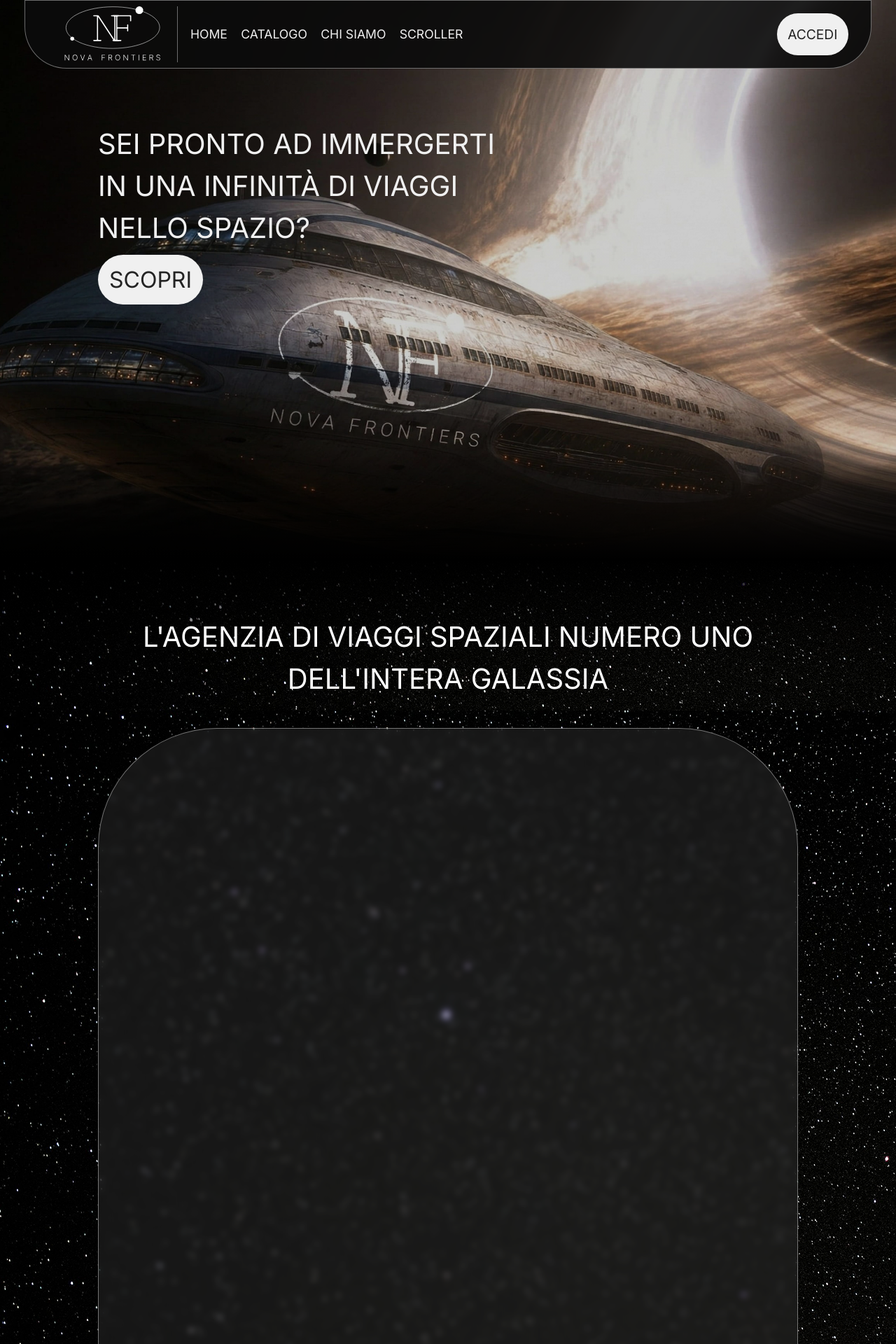
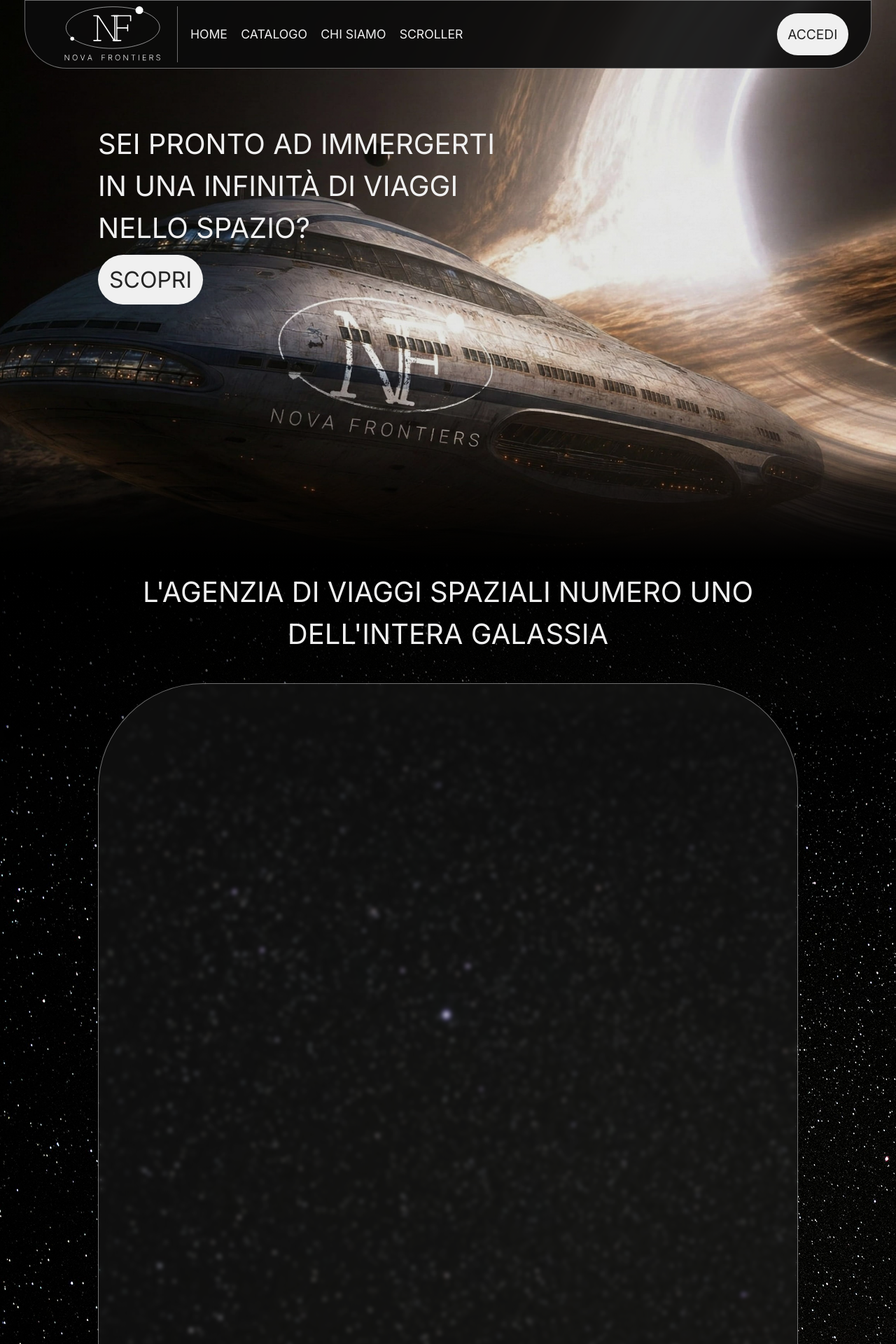
Before and after one commit to Chris-Libra-Unipd/ProgettoTecWeb, a PHP site: page / in a window 1280 px wide. Shown: the top 1920 px of the page at 70% size. Run offline with PHP 8.4, Linux system fonts and the light colour scheme.

Commit message:
piccole modifiche

```diff
--- a/css/style.css
+++ b/css/style.css
@@ -13,7 +13,7 @@
     --txt-error-messages: #DF1818;
     --bgButton-color-not-pure-white: #F0F0F0;
     --header-bg-color: rgba(12, 12, 12, 0.9);
-    --generic-liquid-glass-bg-coor: rgba(71, 71, 71, 0.3);
+    --generic-liquid-glass-bg-coor: rgba(71, 71, 71, 0.2);
     --border-liquid-glass: rgba(255, 255, 255, 0.4);
 }
 
@@ -43,12 +43,13 @@ body {
 .generic-liquid-glass {
     background: var(--generic-liquid-glass-bg-coor);
     -webkit-backdrop-filter: blur(3px);
-    backdrop-filter: blur(5px);
+    backdrop-filter: blur(3px);
     border: 1px solid var(--border-liquid-glass);
 }
 
 h2 {
     font-size: 2.5em;
+    color: var(--txt-color-not-pure-white);
 }
 
 /*================AIUTI NAVIGAZIONE====================== */
@@ -250,8 +251,8 @@ header {
 #hero-container {
     background-image: linear-gradient(
             180deg,
-            rgba(0, 0, 0, 0.2) 0%,
-            rgba(0, 0, 0, 0.2) 80%,
+            rgba(0, 0, 0, 0.1) 0%,
+            rgba(0, 0, 0, 0.1) 80%,
             rgba(0, 0, 0, 1) 100%
         ),
         url("../assets/img/home/home_hero.jpeg");
@@ -263,7 +264,7 @@ header {
     padding-top: 11em;
     box-sizing: border-box;
 
-    margin-bottom: 5em;
+    margin-bottom: 1em;
 
 
 }
@@ -271,10 +272,10 @@ header {
 #hero-container::after {
     content: "";
     position: absolute;
-    bottom: -10em;
+    bottom: -30em;
     left: 0;
     width: 100%;
-    height: 10em;
+    height: 30em;
     background: linear-gradient(180deg, rgba(0,0,0,1), rgba(0,0,0,0));
     z-index: -1000;
 }
@@ -316,7 +317,6 @@ header {
     width: 1000px;
     margin: 0 auto;
     height: 3000px;
-    color: white;
     max-width: 90%;
 }
 
@@ -328,5 +328,5 @@ header {
 
 #programma-container {
     height: 2000px;
-    border-radius: 170px;
+    border-radius: 150px;
 }
--- a/index.html
+++ b/index.html
@@ -64,7 +64,6 @@
         </header>
 
         <div id="hero-container">
-            <div></div>
             <article id="hero-text-container">
                 <h2>SEI PRONTO AD IMMERGERTI IN UNA INFINITÀ DI VIAGGI NELLO SPAZIO?</h2>
                 <a href="catalogo.html" id="scopri-link">SCOPRI</a>
```
